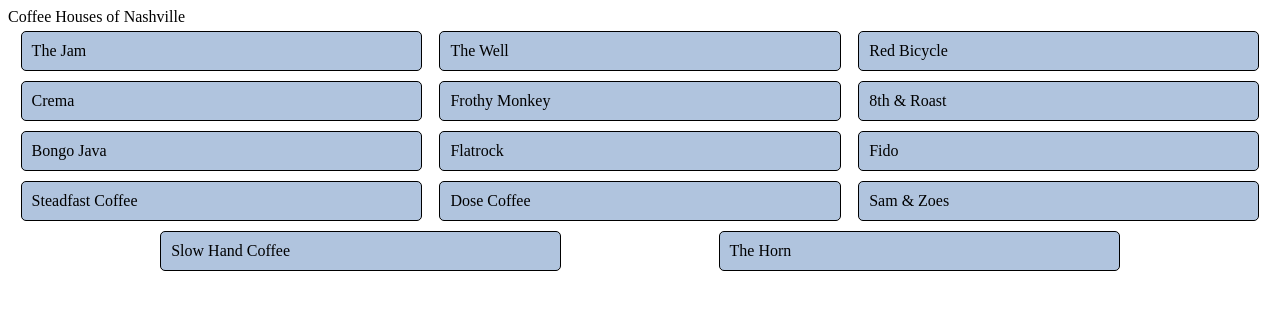
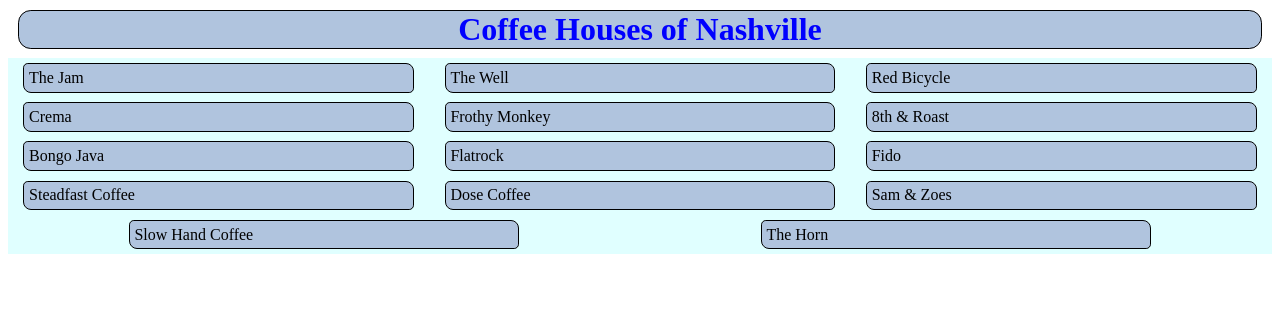
Before and after one commit to omomotyuk/NSS.1-08.Basic-HTML-Layout-with-Flexbox, a plain HTML site: page index.html in a window 1280 px wide. Drawn offline with Linux system fonts and the light colour scheme.

Commit message:
corrected version

```diff
--- a/css/main.css
+++ b/css/main.css
@@ -1,22 +1,36 @@
+h1 {
+    text-align: center;
+    color: blue;
+
+    border: 1px solid black;
+    border-top-left-radius: .4em;
+    border-top-right-radius: .4em;
+    border-bottom-left-radius: .4em;
+    border-bottom-right-radius: .4em;
+
+    margin: .3em;
+
+    background-color: lightsteelblue;
+}
+
 .list {
     display: flex;
-    flex-direction: row;
-    flex-wrap: wrap;
-    justify-content: space-evenly;
-    flex: auto;
     flex-flow: row wrap;
-    background-color: white;
+    justify-content: space-around;
+    background-color: lightcyan;
 }
 
 .shop {
-    display: flex;
-    width: 30%;
+    flex: 0 0 30%;
+
     border: 1px solid black;
-    border-bottom-left-radius: 5px;
-    border-bottom-right-radius: 5px;
-    border-top-left-radius: 5px;
-    border-top-right-radius: 5px;
-    padding: 10px;
-    margin: 5px;
+    border-top-left-radius: .3em;
+    border-top-right-radius: .5em;
+    border-bottom-left-radius: .5em;
+    border-bottom-right-radius: .3em;
+
+    padding: .3em;
+    margin: .3em;
+
     background-color: lightsteelblue;
 }
--- a/index.html
+++ b/index.html
@@ -4,12 +4,14 @@
     <meta charset="UTF-8">
     <meta name="viewport" content="width=device-width, initial-scale=1.0">
     <meta http-equiv="X-UA-Compatible" content="ie=edge">
-    <title>Document</title>
+    <title>Coffee Houses of Nashville</title>
     <link rel="stylesheet" type="text/css" href="css/main.css">
-
 </head>
 <body>
-        <header class="pageHeader">Coffee Houses of Nashville</header>
+
+    <header class="pageHeader">
+      <h1>Coffee Houses of Nashville</h1>
+    </header>
 
     <article class="list">
       <section class="shop">The Jam</section>
@@ -28,9 +30,5 @@
       <section class="shop">The Horn</section>
     </article>
 
-
-
-
-
 </body>
 </html>
```
Lines whose indentation alone changed are shown as unchanged.
